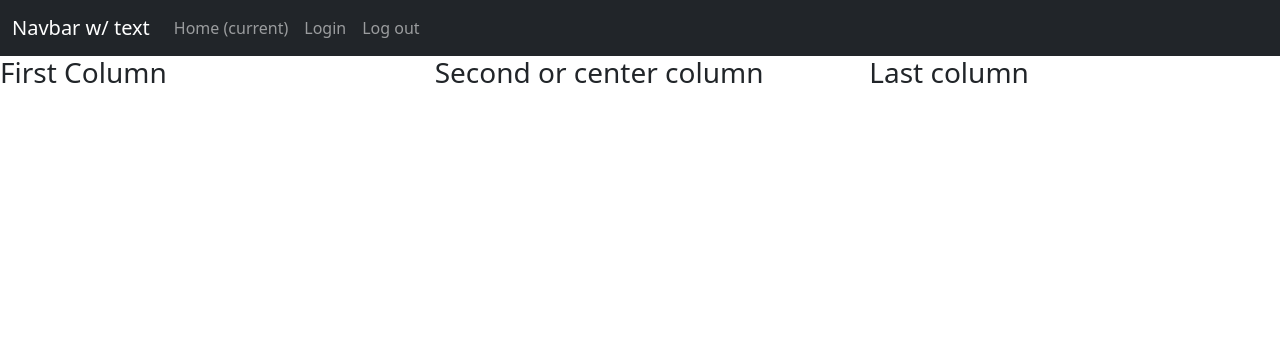
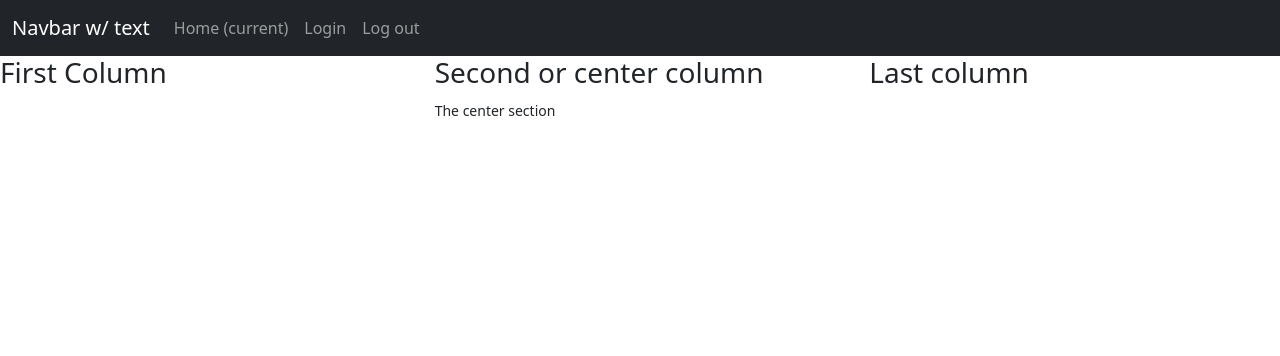
Before and after one commit to rm-soft/demo-team-work, a Django app: page / in a window 1280 px wide. Shown: the top 356 px of the page. Run offline with Django 4.2, Linux system fonts and the light colour scheme; some libraries are stand-ins or nearby versions.

Commit message:
center is updated

```diff
--- a/templates/accounts/home.html
+++ b/templates/accounts/home.html
@@ -7,6 +7,7 @@
     </div>
     <div class="col-md-4">
         <h3>Second or center column</h3>
+        <small>The center section</small>
     </div>
     <div class="col-md-4">
         <h3>Last column</h3>
```
Also changed, not shown: 1 other file.
